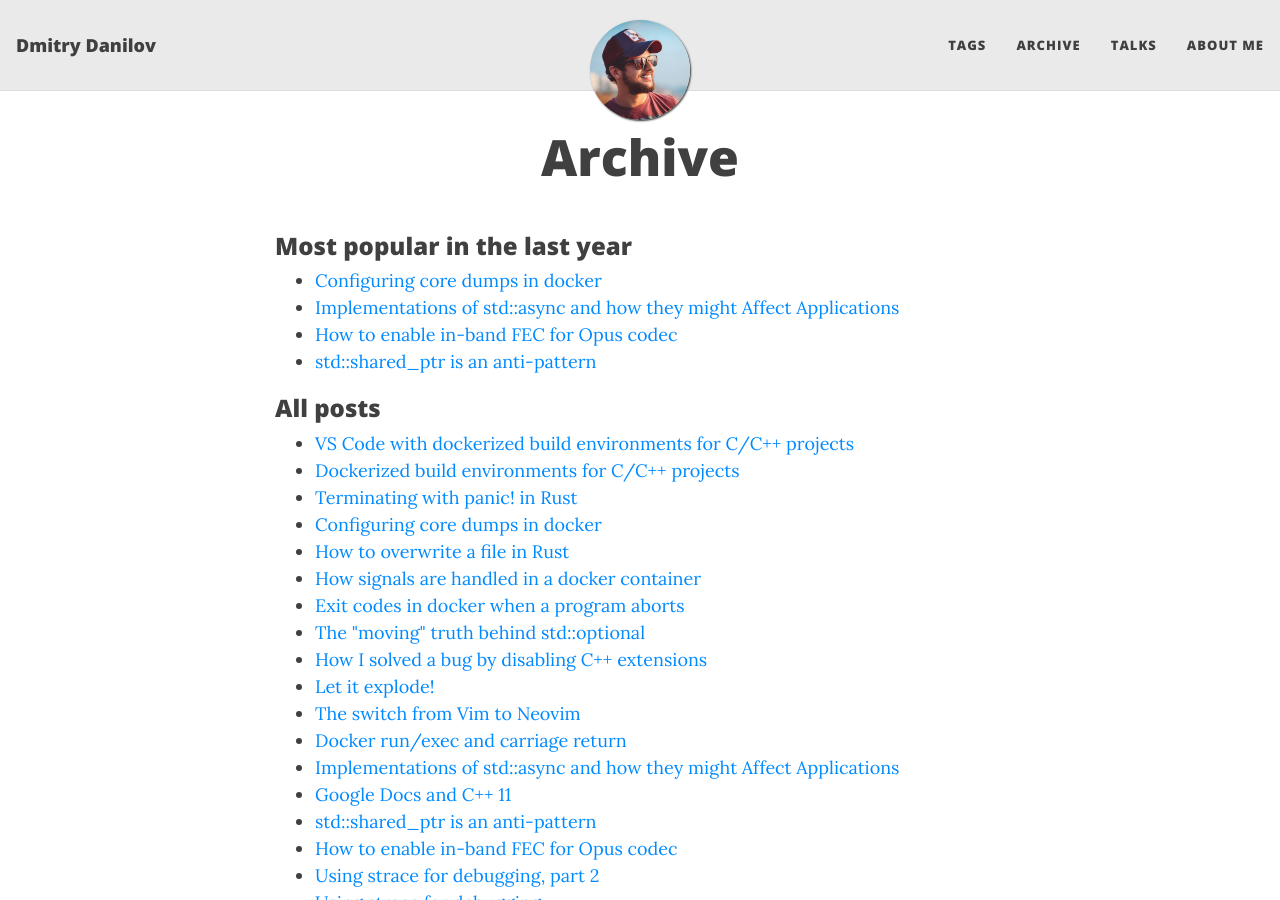
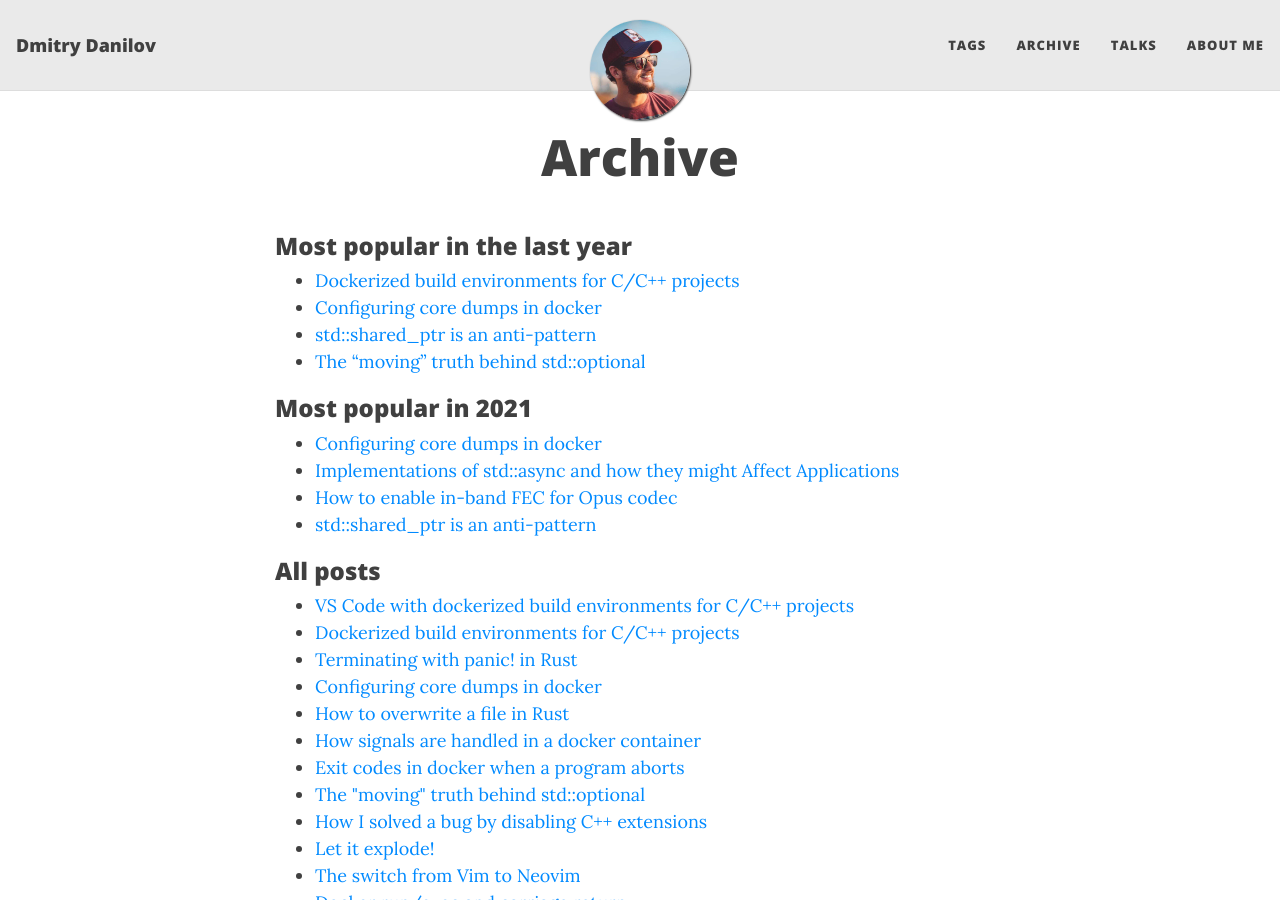
Before and after one commit to f-squirrel/f-squirrel.github.io, a Jekyll site: the page built from posts.md, in a window 1280 px wide and 900 px high. Built offline with Jekyll 4.4.1, drawn with Linux system fonts in a browser that asks for light colours; nearby versions of some CDN libraries.

Commit message:
post: update popular posts 2022

```diff
--- a/posts.md
+++ b/posts.md
@@ -4,6 +4,12 @@ title: Archive
 ---
 
 ### Most popular in the last year
+* [Dockerized build environments for C/C++ projects](/dockerized-cpp-build)
+* [Configuring core dumps in docker](/how-to-configure-core-dump-in-docker-container)
+* [std::shared_ptr is an anti-pattern](/shared-ptr-is-evil/)
+* [The "moving" truth behind std::optional](/the-state-of-std-optional-after-move/)
+
+### Most popular in 2021
 * [Configuring core dumps in docker](/how-to-configure-core-dump-in-docker-container)
 * [Implementations of std::async and how they might Affect Applications](/std-async-implementations/)
 * [How to enable in-band FEC for Opus codec](/how-to-enable-in-band-fec-for-opus-codec/)
```
